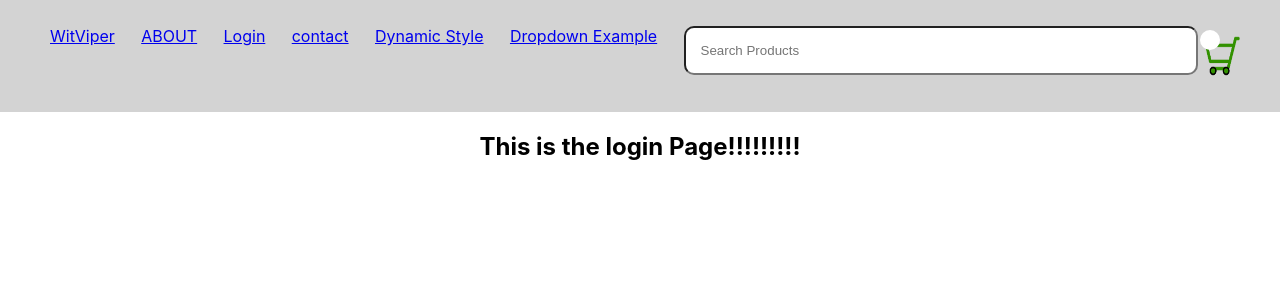
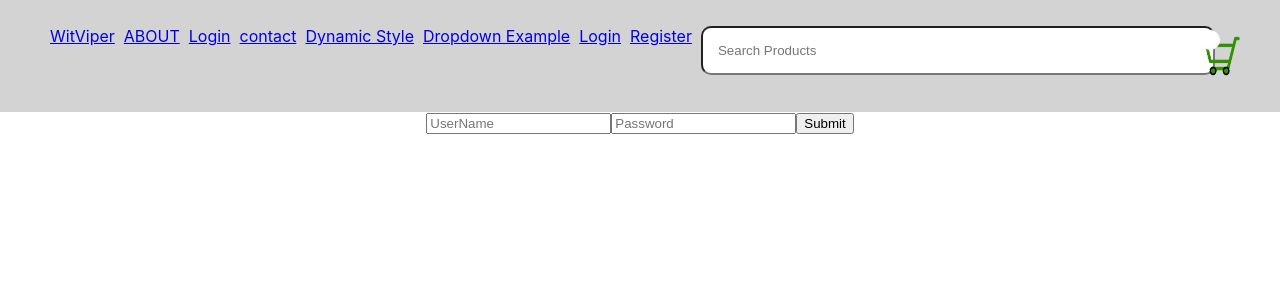
Before and after one commit to vishallovecode/learn-react-with-project, a React (Create React App) app: page /login in a window 1280 px wide. Shown: the top 300 px of the page. Built offline with nearby package versions, Linux system fonts and the light colour scheme.

Commit message:
form starting

```diff
--- a/src/App.jsx
+++ b/src/App.jsx
@@ -5,14 +5,14 @@ import {Routes , Route}  from 'react-router-dom';
 import Cart from './Home/component/Cart';
 import Home from './Home/component/Home';
 import ProductDetailPage from './Product/ProductDetails';
-import Login from './Login';
 import About from './About';
 import Contact from './Conatct';
 import Header from './Header';
-import Footer from './Footer';
 import DynamicStyle from './DynamicCss/dynamiccss';
-import DropDown from './component/dropdown/dropdown';
 import Filter from './filter';
+import Register from './Register/register';
+// import Login from './Form/Login';
+import Login from  './Form/Login'
 // top level
 // you want to make global css than import css file here
 
@@ -29,8 +29,12 @@ function App() {
         <Route path = '/login' element = {<Login/>}/>
         <Route path = '/about' element = {<About/>}/>
         <Route path = '/contact' element = {<Contact/>}/>
+
+        <Route path = '/login' element = {<Login/>}/>
+        <Route path = '/register' element = {<Register/>}/>
         <Route path = '/dynamicStyle' element = {<DynamicStyle/>}/>
         <Route path = '/filter' element = {<Filter/>}/>
+
       </Routes>
       {/* <Footer>
      <Cart/>
--- /dev/null
+++ b/src/Form/Login.jsx
@@ -0,0 +1,63 @@
+import { useState } from "react"
+
+const Login = () => {
+
+    const [loginData , setLoginData] = useState({
+        password: '',
+        userName: ''
+    })
+
+    // const  [password , setPassword] = useState('');
+    // const  [user_name , setUserName] = useState('');
+
+
+    //     const userNameHandler = (e) => {
+    //         setUserName(e.target.value)
+    //     }
+
+    //     const passwordHandler = (e)=>  {
+    //         setPassword(e.target.value)
+    //     }
+
+
+    const onChangeHandler = (e)=> {
+        setLoginData({...loginData, [e.target.name]: e.target.value})
+    }
+
+
+    const loginHandler = (data)=>{
+        console.log("hey" , data)
+        console.log("Login SuccessFully" , loginData.userName , "   " , loginData.password)
+        alert("Hye")
+    }
+
+
+    const onChangeHandlerType = (e, type)=> {
+        setLoginData({...loginData, [type]: e.target.value})
+    }
+
+    // Uncontrolled
+    // Controlled
+    return  (
+        <div>
+            <form  onSubmit={loginHandler}>
+                <input placeholder="UserName"  required onChange={(e)=>onChangeHandlerType(e, 'userName')} value = {loginData.userName}/>
+                <input placeholder="Password"   required onChange={(e)=>onChangeHandlerType(e,'password')} value= {loginData.password}/>
+                {/* <input placeholder="UserName"  type = 'email'  name = "userName"  onChange={onChangeHandler} value = {loginData.userName}/>
+                <input placeholder="Password"   name = "password" required onChange={onChangeHandler} value= {loginData.password}/> */}
+                <button type= 'submit' value={"Login"}>Submit</button>
+            </form>
+        </div>
+    )
+}
+
+export default Login;
+
+
+// if we want to give key as dynamic key in object put the variable inside the []
+
+let key = "College"
+
+const data  = {
+    [key]: "LPU"
+}
--- a/src/Header.jsx
+++ b/src/Header.jsx
@@ -14,6 +14,8 @@ import './header.css'
         <Link to = '/contact'>contact</Link>
         <Link to = '/dynamicStyle'>Dynamic Style</Link>
         <Link to = '/filter'>Dropdown Example</Link>
+        <Link to =  '/login'>Login</Link>
+        <Link to =  '/register'>Register</Link>
         {/* We will create this input box as reusable */}
        <LInput title = "Search Products" onchange= {searchProduct} />
         <li style = {{height:"40px" ,width:"40px"}}>
--- a/src/Login.jsx
+++ /dev/null
@@ -1,7 +0,0 @@
-import React from "react";
-
-const Login  = () => {
-    return <h2>This is the login Page!!!!!!!!!</h2>
-}
-
-export default Login;
--- /dev/null
+++ b/src/Register/register.jsx
@@ -0,0 +1,9 @@
+const Register = ()=> {
+    return (
+        <div>
+           <h2> This is register form</h2>
+        </div>
+    )
+}
+
+export default Register;
--- a/src/component/dropdown/dropdown.jsx
+++ b/src/component/dropdown/dropdown.jsx
@@ -8,7 +8,7 @@ const {title = "City" , data , dropdownHandler} = props;
       {
         data?.map((item)=>{
             return (
-                <option value={item.id}>{item.label}</option>
+                <option value={item.id} >{item.label}</option>
             )
         })
       }
--- a/src/filter.jsx
+++ b/src/filter.jsx
@@ -4,12 +4,28 @@ import DropDown from "./component/dropdown/dropdown"
 import InfoCard from "./infoCard";
 
 const Filter = ()=> {
+
 const [stateList , setStateList] = useState([]);
-const [selectedState , setSelectedState] = useState([]);
+const [selectedState , setSelectedState] = useState([]);  // ??  index??
 const [cityList , setCityList] = useState([]);
 const [selectedCity , setSelectedCity] = useState({})
 const [landmark , setLandmarks] = useState([]);
 const [selectedLandMarks , setSelectedLandMarks] = useState('')
+const [data , setData]= useState({
+    city: [],
+    state: [],
+    town: []
+})
+
+const [selectedObj , setSelectedObj] = useState({
+    state: -1,
+    city: -1,
+    town: -1
+})
+
+
+
+// i have stateList  in one object , do i need selectedState ???
 
 useEffect(()=>{
     const updatedDropDown  = dropdownList.map((data , index)=>{
@@ -42,6 +58,7 @@ useEffect(()=>{
     // setting of selected landmarks select by default select the first element from the array
     setSelectedLandMarks(updatedLandmarks[0])
     setStateList(updatedDropDown);
+    setData({...data , state: updatedDropDown})
 }, [])
 
 const stateHandler = (e)=> {
@@ -74,16 +91,26 @@ const cityHandler = (e)=>{
 
 }
 
+const manipulateData = (data) => {
+    const updateData = data.map((item)=>{
+        return  {
+            ...item ,
+            label: item.name
+        }
+    })
+    return updateData;
+}
+
 
 
     return (
         <div className="flex flex-column">
             <div className="flex">
-            <DropDown data= {stateList} title = {"State"} dropdownHandler = {stateHandler}/>
+            <DropDown data= {stateList} title = {"State"} dropdownHandler = {stateHandler} />
             <InfoCard name = {selectedState.name}  description  = {selectedState.description}/>
             </div>
             <div className="flex">
-            <DropDown title= {"City"}  data= {cityList} dropdownHandler= {cityHandler}/>
+            <DropDown title= {"City"}  data= {cityList} dropdownHandler= {cityHandler} />
             <InfoCard name = {selectedCity.name}  description  = {selectedCity.description}/>
             </div>
             <div className="flex">
@@ -102,15 +129,3 @@ export default Filter;
 
 
 //
-
-
-
-
-
-
-// dropdonw picking the first array object
-
-// state = [~x {name: "visha", city: [{}] , description},{name: "visha", city: [{}] , description}]
-
-
-// {name: "Vishal", city: [{name: "xyz" , landmarks: [{}]} , {name: "xyz" , landmarks: [{}]} ,{name: "xyz" , landmarks: [{}]}]
```
Also changed, not shown: src/Login/login.jsx (added, +11 -0 lines).
